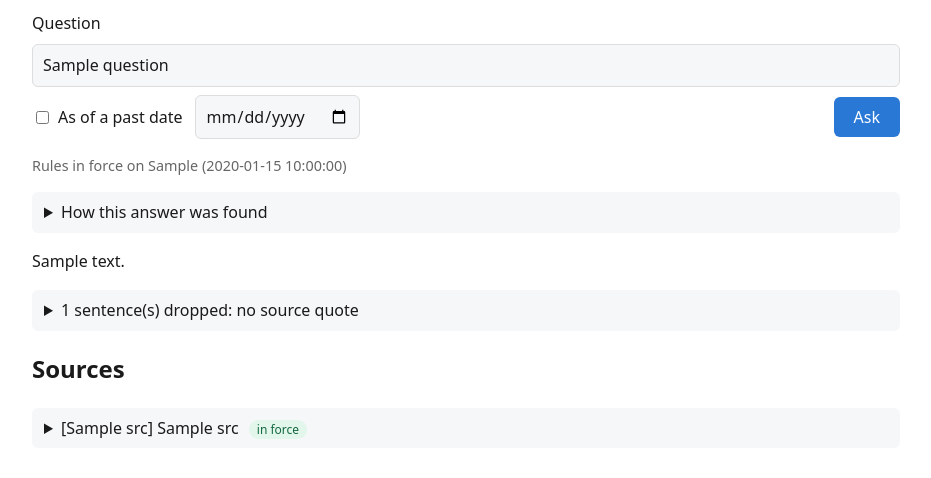
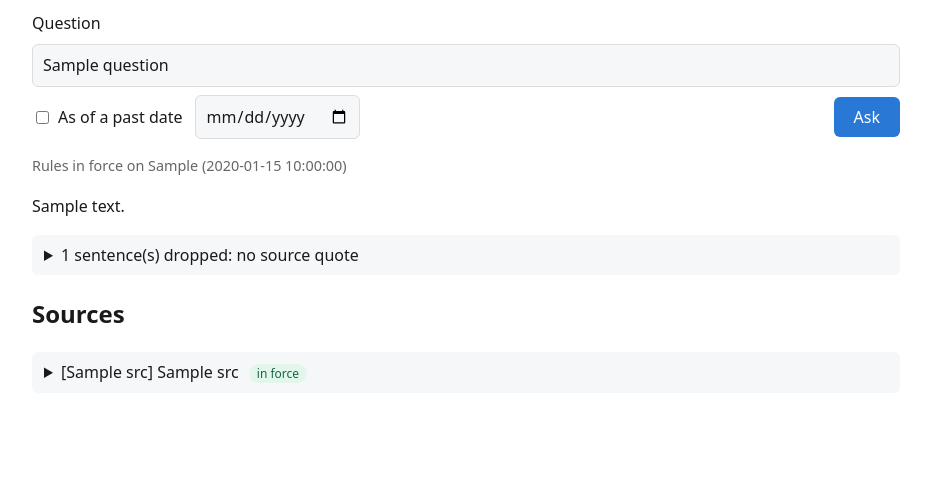
Before and after one commit to Gulshan-heap/niyam, a Flask app: template ui/templates/index.html in a window 1280 px wide. Shown: the part 180-658 px from the top of the page, without its empty margins (174-1105 px from the left). Run offline with Flask 3, Linux system fonts and the light colour scheme; the template is opened without the code that fills it: most values are stand-ins (such as "Sample title", 1, 10 or a date in 2020).

Commit message:
remove extra things

```diff
--- a/ui/templates/index.html
+++ b/ui/templates/index.html
@@ -18,11 +18,6 @@
 
 {% if result %}
   <p class="muted">Rules in force on {{ result.as_of }}{% if date_source %} ({{ date_source }}){% endif %}</p>
-  <details>
-    <summary>How this answer was found</summary>
-    <pre>{% for step in result.trace %}{{ step }}
-{% endfor %}</pre>
-  </details>
 
   {% if result.abstained %}
     <p class="alert warn">{{ result.note or "The sources found don't answer this question." }}</p>
```
